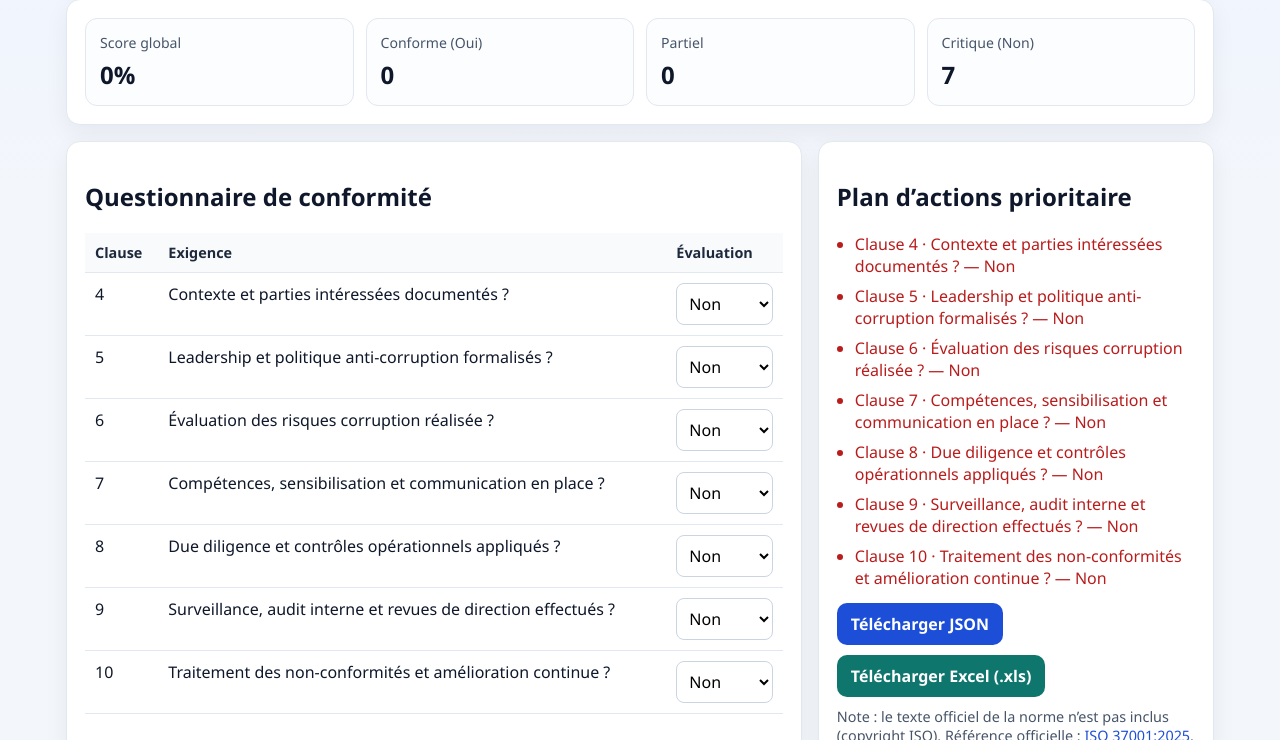
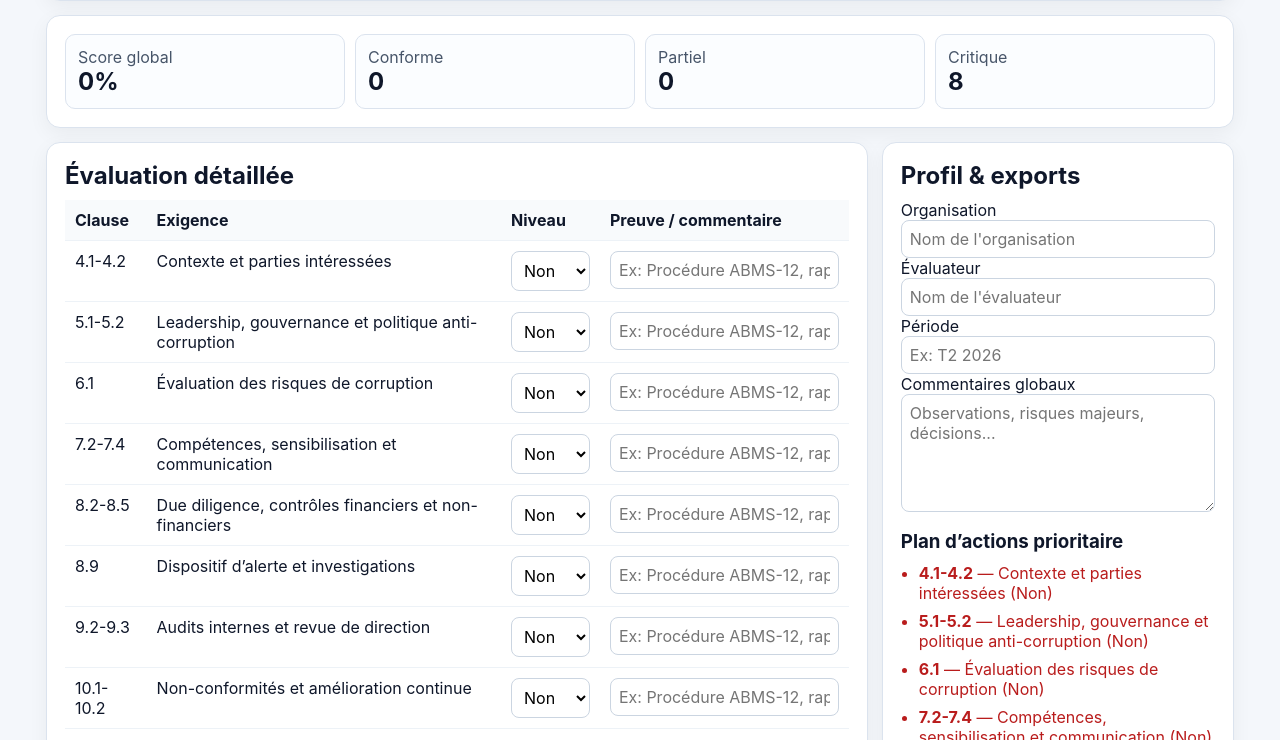
Before and after one commit to AHAJ00/AHJ, a plain HTML site: page index.html in a window 1280 px wide. Shown: the part 142-882 px from the top of the page. Drawn offline with Linux system fonts and the light colour scheme.

Commit message:
Build complete professional ISO 37001 assessment HTML interface

```diff
--- a/index.html
+++ b/index.html
@@ -3,241 +3,161 @@
 <head>
   <meta charset="UTF-8" />
   <meta name="viewport" content="width=device-width, initial-scale=1.0" />
-  <title>Évaluation ISO 37001:2025 | Tableau de bord professionnel</title>
+  <title>Évaluation professionnelle ISO 37001:2025</title>
   <style>
-    :root {
-      --bg: #f3f6fb;
-      --card: #ffffff;
-      --text: #0f172a;
-      --muted: #475569;
-      --primary: #1d4ed8;
-      --primary-soft: #dbeafe;
-      --ok: #166534;
-      --warn: #b45309;
-      --danger: #b91c1c;
-      --border: #e2e8f0;
-    }
-    * { box-sizing: border-box; }
-    body {
-      margin: 0;
-      font-family: "Segoe UI", Roboto, Arial, sans-serif;
-      color: var(--text);
-      background: linear-gradient(180deg, #eff4ff 0%, var(--bg) 35%, var(--bg) 100%);
-    }
-    .container { max-width: 1180px; margin: 24px auto; padding: 0 16px; }
-    .card {
-      background: var(--card);
-      border: 1px solid var(--border);
-      border-radius: 14px;
-      padding: 18px;
-      box-shadow: 0 8px 24px rgba(15, 23, 42, .06);
-      margin-bottom: 16px;
-    }
-    .header { display: flex; justify-content: space-between; gap: 16px; flex-wrap: wrap; }
-    .title { margin: 0; font-size: 1.5rem; }
-    .subtitle { margin: 8px 0 0; color: var(--muted); }
-    .badge { background: var(--primary-soft); color: var(--primary); padding: 6px 10px; border-radius: 999px; font-weight: 600; }
-
-    .kpi { display: grid; grid-template-columns: repeat(4, 1fr); gap: 12px; }
-    .tile { border: 1px solid var(--border); border-radius: 12px; padding: 14px; background: #fcfdff; }
-    .tile .label { color: var(--muted); font-size: .88rem; }
-    .tile .value { margin-top: 6px; font-size: 1.5rem; font-weight: 700; }
-
-    .layout { display: grid; grid-template-columns: 1.3fr .7fr; gap: 16px; }
-    table { width: 100%; border-collapse: collapse; }
-    th, td { padding: 10px; border-bottom: 1px solid var(--border); text-align: left; vertical-align: top; }
-    th { font-size: .9rem; color: #1e293b; background: #f8fafc; }
-    select, button { font: inherit; }
-    select {
-      width: 100%;
-      border: 1px solid #cbd5e1;
-      border-radius: 8px;
-      padding: 8px;
-      background: white;
-    }
-    .actions-list { margin: 0; padding-left: 18px; display: grid; gap: 8px; }
-    .status-ok { color: var(--ok); }
-    .status-warn { color: var(--warn); }
-    .status-danger { color: var(--danger); }
-    .btns { display: flex; gap: 10px; flex-wrap: wrap; margin-top: 14px; }
-    button {
-      border: 0;
-      border-radius: 10px;
-      padding: 10px 14px;
-      cursor: pointer;
-      font-weight: 600;
-    }
-    .btn-primary { background: var(--primary); color: #fff; }
-    .btn-secondary { background: #0f766e; color: #fff; }
-    .footer-note { color: var(--muted); font-size: .9rem; margin-top: 10px; }
-    a { color: var(--primary); text-decoration: none; }
-    a:hover { text-decoration: underline; }
-
-    @media (max-width: 980px) {
-      .kpi { grid-template-columns: repeat(2, 1fr); }
-      .layout { grid-template-columns: 1fr; }
-    }
-    @media (max-width: 560px) {
-      .kpi { grid-template-columns: 1fr; }
-    }
+    :root{--bg:#f4f7fb;--card:#fff;--text:#0f172a;--muted:#475569;--primary:#1d4ed8;--ok:#166534;--warn:#b45309;--danger:#b91c1c;--border:#dbe3ee}
+    *{box-sizing:border-box} body{margin:0;font-family:Inter,Segoe UI,Arial,sans-serif;background:var(--bg);color:var(--text)}
+    .container{max-width:1220px;margin:24px auto;padding:0 16px}
+    .card{background:var(--card);border:1px solid var(--border);border-radius:14px;padding:18px;box-shadow:0 6px 20px rgba(0,0,0,.05);margin-bottom:14px}
+    .header{display:flex;justify-content:space-between;gap:14px;align-items:flex-start;flex-wrap:wrap}
+    .badge{background:#e0ebff;color:var(--primary);font-weight:700;padding:6px 10px;border-radius:999px}
+    .muted{color:var(--muted)} h1,h2,h3{margin:0 0 10px}
+    .kpi{display:grid;grid-template-columns:repeat(4,1fr);gap:10px}.tile{padding:12px;border:1px solid var(--border);border-radius:10px;background:#fbfdff}.tile .v{font-size:1.5rem;font-weight:700}
+    .layout{display:grid;grid-template-columns:1.4fr .6fr;gap:14px}
+    table{width:100%;border-collapse:collapse} th,td{padding:10px;border-bottom:1px solid #edf2f7;vertical-align:top} th{background:#f8fafc;text-align:left}
+    select,input,textarea,button{font:inherit}
+    select,input,textarea{width:100%;padding:8px;border:1px solid #cbd5e1;border-radius:8px;background:#fff}
+    .actions{padding-left:18px;display:grid;gap:8px;margin:0}.ok{color:var(--ok)}.warn{color:var(--warn)}.danger{color:var(--danger)}
+    .btns{display:flex;flex-wrap:wrap;gap:8px} button{border:0;border-radius:10px;padding:10px 13px;cursor:pointer;font-weight:700}
+    .b1{background:var(--primary);color:#fff}.b2{background:#0f766e;color:#fff}.b3{background:#6b7280;color:#fff}.b4{background:#334155;color:#fff}
+    .small{font-size:.9rem}
+    @media (max-width:980px){.layout{grid-template-columns:1fr}.kpi{grid-template-columns:repeat(2,1fr)}}
+    @media (max-width:560px){.kpi{grid-template-columns:1fr}}
   </style>
 </head>
 <body>
-  <div class="container">
+  <main class="container">
     <section class="card header">
       <div>
-        <h1 class="title">Outil professionnel d’auto-évaluation ISO 37001:2025</h1>
-        <p class="subtitle">Évaluez votre dispositif anti-corruption, identifiez les priorités et exportez un rapport pour suivi.</p>
+        <h1>Auto-évaluation professionnelle ISO 37001:2025</h1>
+        <p class="muted">Questionnaire, scoring, plan d’actions, preuves, et exports (JSON / XLS / HTML).</p>
       </div>
-      <div class="badge">Version locale · Données non partagées</div>
+      <div class="badge">Local & confidentiel</div>
     </section>
 
     <section class="card">
       <div class="kpi">
-        <div class="tile"><div class="label">Score global</div><div id="score" class="value">0%</div></div>
-        <div class="tile"><div class="label">Conforme (Oui)</div><div id="okCount" class="value">0</div></div>
-        <div class="tile"><div class="label">Partiel</div><div id="partialCount" class="value">0</div></div>
-        <div class="tile"><div class="label">Critique (Non)</div><div id="criticalCount" class="value">0</div></div>
+        <div class="tile"><div class="muted">Score global</div><div id="score" class="v">0%</div></div>
+        <div class="tile"><div class="muted">Conforme</div><div id="okCount" class="v">0</div></div>
+        <div class="tile"><div class="muted">Partiel</div><div id="partialCount" class="v">0</div></div>
+        <div class="tile"><div class="muted">Critique</div><div id="criticalCount" class="v">0</div></div>
       </div>
     </section>
 
     <section class="layout">
-      <div class="card">
-        <h2>Questionnaire de conformité</h2>
-        <table id="checklist" aria-label="Checklist ISO 37001"></table>
+      <article class="card">
+        <h2>Évaluation détaillée</h2>
+        <table id="tbl"></table>
+      </article>
+      <aside class="card">
+        <h2>Profil & exports</h2>
+        <label>Organisation</label><input id="org" placeholder="Nom de l'organisation" />
+        <label>Évaluateur</label><input id="auditor" placeholder="Nom de l'évaluateur" />
+        <label>Période</label><input id="period" placeholder="Ex: T2 2026" />
+        <label>Commentaires globaux</label><textarea id="notes" rows="5" placeholder="Observations, risques majeurs, décisions..."></textarea>
+
+        <h3 style="margin-top:14px">Plan d’actions prioritaire</h3>
+        <ul id="actions" class="actions"></ul>
+
+        <div class="btns" style="margin-top:14px">
+          <button class="b1" id="dlJson">Télécharger JSON</button>
+          <button class="b2" id="dlXls">Télécharger Excel (.xls)</button>
+          <button class="b3" id="saveLocal">Sauvegarder local</button>
+          <button class="b3" id="loadLocal">Charger local</button>
+          <button class="b4" id="dlHtml">Télécharger cette interface HTML</button>
         </div>
 
-      <aside class="card">
-        <h2>Plan d’actions prioritaire</h2>
-        <ul id="actions" class="actions-list"></ul>
-
-        <div class="btns">
-          <button id="downloadJson" class="btn-primary">Télécharger JSON</button>
-          <button id="downloadExcel" class="btn-secondary">Télécharger Excel (.xls)</button>
-        </div>
-
-        <p class="footer-note">
-          Note : le texte officiel de la norme n’est pas inclus (copyright ISO).
-          Référence officielle : <a href="https://www.iso.org/standard/85816.html" target="_blank" rel="noopener">ISO 37001:2025</a>.
-        </p>
+        <p class="muted small" style="margin-top:10px">Référence officielle ISO 37001:2025 : <a href="https://www.iso.org/standard/85816.html" target="_blank" rel="noopener">Page ISO</a>. Texte de la norme non inclus.</p>
       </aside>
     </section>
-  </div>
+  </main>
 
 <script>
 const items = [
-      { id: 'ctx', clause: '4', q: 'Contexte et parties intéressées documentés ?' },
-      { id: 'lead', clause: '5', q: 'Leadership et politique anti-corruption formalisés ?' },
-      { id: 'risk', clause: '6', q: 'Évaluation des risques corruption réalisée ?' },
-      { id: 'support', clause: '7', q: 'Compétences, sensibilisation et communication en place ?' },
-      { id: 'ops', clause: '8', q: 'Due diligence et contrôles opérationnels appliqués ?' },
-      { id: 'perf', clause: '9', q: 'Surveillance, audit interne et revues de direction effectués ?' },
-      { id: 'improv', clause: '10', q: 'Traitement des non-conformités et amélioration continue ?' }
+  ['4.1-4.2','Contexte et parties intéressées'],
+  ['5.1-5.2','Leadership, gouvernance et politique anti-corruption'],
+  ['6.1','Évaluation des risques de corruption'],
+  ['7.2-7.4','Compétences, sensibilisation et communication'],
+  ['8.2-8.5','Due diligence, contrôles financiers et non-financiers'],
+  ['8.9','Dispositif d’alerte et investigations'],
+  ['9.2-9.3','Audits internes et revue de direction'],
+  ['10.1-10.2','Non-conformités et amélioration continue']
 ];
-
-    const scoreByAnswer = { 'Non': 0, 'Partiel': 50, 'Oui': 100 };
-    const checklist = document.getElementById('checklist');
+const scale = {'Non':0,'Partiel':50,'Oui':100};
+const table = document.getElementById('tbl');
 const actions = document.getElementById('actions');
 
-    function renderChecklist() {
-      checklist.innerHTML = '<tr><th>Clause</th><th>Exigence</th><th>Évaluation</th></tr>' + items.map((item) => `
-        <tr>
-          <td>${item.clause}</td>
-          <td>${item.q}</td>
-          <td>
-            <select data-id="${item.id}">
-              <option>Non</option>
-              <option>Partiel</option>
-              <option>Oui</option>
-            </select>
-          </td>
-        </tr>
-      `).join('');
-
-      checklist.querySelectorAll('select').forEach((s) => s.addEventListener('change', updateDashboard));
-      updateDashboard();
+function row(id, clause, req){
+return `<tr>
+<td>${clause}</td><td>${req}</td>
+<td><select data-id="${id}"><option>Non</option><option>Partiel</option><option>Oui</option></select></td>
+<td><input data-proof="${id}" placeholder="Ex: Procédure ABMS-12, rapport audit 2026-04"/></td>
+</tr>`;
 }
 
-    function getValues() {
-      return items.map((item) => {
-        const answer = checklist.querySelector(`select[data-id="${item.id}"]`).value;
-        return { ...item, answer, score: scoreByAnswer[answer] };
+function render(){
+  table.innerHTML = '<tr><th>Clause</th><th>Exigence</th><th>Niveau</th><th>Preuve / commentaire</th></tr>' + items.map((it,idx)=>row(idx,it[0],it[1])).join('');
+  table.querySelectorAll('select,input').forEach(el=>el.addEventListener('input',compute));
+  ['org','auditor','period','notes'].forEach(id=>document.getElementById(id).addEventListener('input',compute));
+  compute();
+}
+
+function collect(){
+  return items.map((it,idx)=>{
+    const ans = table.querySelector(`select[data-id="${idx}"]`).value;
+    const proof = table.querySelector(`input[data-proof="${idx}"]`).value.trim();
+    return {clause:it[0], requirement:it[1], answer:ans, score:scale[ans], proof};
   });
 }
 
-    function updateDashboard() {
-      const values = getValues();
-      const total = values.reduce((sum, item) => sum + item.score, 0);
-      const global = Math.round((total / (values.length * 100)) * 100);
-      const ok = values.filter(v => v.answer === 'Oui').length;
-      const partial = values.filter(v => v.answer === 'Partiel').length;
-      const critical = values.filter(v => v.answer === 'Non').length;
+function compute(){
+  const results = collect();
+  const total = results.reduce((s,r)=>s+r.score,0);
+  const pct = Math.round(total/(results.length*100)*100);
+  const ok = results.filter(r=>r.answer==='Oui').length;
+  const partial = results.filter(r=>r.answer==='Partiel').length;
+  const critical = results.filter(r=>r.answer==='Non').length;
+  score.textContent = pct + '%'; okCount.textContent=ok; partialCount.textContent=partial; criticalCount.textContent=critical;
 
-      document.getElementById('score').textContent = `${global}%`;
-      document.getElementById('okCount').textContent = ok;
-      document.getElementById('partialCount').textContent = partial;
-      document.getElementById('criticalCount').textContent = critical;
-
-      const pending = values.filter(v => v.answer !== 'Oui');
-      actions.innerHTML = pending.length
-        ? pending.map((v) => `<li class="${v.answer === 'Non' ? 'status-danger' : 'status-warn'}">Clause ${v.clause} · ${v.q} — ${v.answer}</li>`).join('')
-        : '<li class="status-ok">Aucune action prioritaire : tous les critères sont conformes.</li>';
+  const priorities = results.filter(r=>r.answer!=='Oui');
+  actions.innerHTML = priorities.length ? priorities.map(p=>`<li class="${p.answer==='Non'?'danger':'warn'}"><strong>${p.clause}</strong> — ${p.requirement} (${p.answer})</li>`).join('') : '<li class="ok">Toutes les exigences sont conformes.</li>';
 
   window.report = {
-        standard: 'ISO 37001:2025',
-        generated_at: new Date().toISOString(),
-        global_score_percent: global,
-        results: values
+    standard:'ISO 37001:2025', generated_at:new Date().toISOString(),
+    organization:org.value.trim(), evaluator:auditor.value.trim(), period:period.value.trim(), global_notes:notes.value.trim(),
+    global_score_percent:pct, summary:{ok,partial,critical}, results
   };
 }
 
-    function escapeHtml(text) {
-      return String(text)
-        .replace(/&/g, '&amp;')
-        .replace(/</g, '&lt;')
-        .replace(/>/g, '&gt;')
-        .replace(/"/g, '&quot;')
-        .replace(/'/g, '&#039;');
+function download(name, mime, content){
+  const blob = new Blob([content], {type:mime}); const a=document.createElement('a'); a.href=URL.createObjectURL(blob); a.download=name; a.click(); URL.revokeObjectURL(a.href);
 }
 
-    function exportJson() {
-      const blob = new Blob([JSON.stringify(window.report, null, 2)], { type: 'application/json' });
-      const a = document.createElement('a');
-      a.href = URL.createObjectURL(blob);
-      a.download = 'auto-evaluation-iso-37001-2025.json';
-      a.click();
-      URL.revokeObjectURL(a.href);
-    }
+function esc(t){return String(t).replace(/&/g,'&amp;').replace(/</g,'&lt;').replace(/>/g,'&gt;').replace(/"/g,'&quot;').replace(/'/g,'&#039;');}
 
-    function exportExcel() {
-      const report = window.report;
-      const rows = report.results.map((r) => `
-        <tr><td>${escapeHtml(r.clause)}</td><td>${escapeHtml(r.q)}</td><td>${escapeHtml(r.answer)}</td><td>${r.score}</td></tr>
-      `).join('');
+document.getElementById('dlJson').addEventListener('click', ()=>download('evaluation-iso-37001-2025.json','application/json',JSON.stringify(window.report,null,2)));
 
-      const html = `<!DOCTYPE html><html><head><meta charset="UTF-8"></head><body>
-        <table border="1">
-          <tr><th>Norme</th><td>${escapeHtml(report.standard)}</td></tr>
-          <tr><th>Date génération</th><td>${escapeHtml(report.generated_at)}</td></tr>
-          <tr><th>Score global (%)</th><td>${report.global_score_percent}</td></tr>
-        </table><br/>
-        <table border="1">
-          <tr><th>Clause</th><th>Exigence</th><th>Évaluation</th><th>Score</th></tr>
-          ${rows}
-        </table>
+document.getElementById('dlXls').addEventListener('click', ()=>{
+  const r = window.report;
+  const rows = r.results.map(x=>`<tr><td>${esc(x.clause)}</td><td>${esc(x.requirement)}</td><td>${esc(x.answer)}</td><td>${x.score}</td><td>${esc(x.proof)}</td></tr>`).join('');
+  const html = `<!doctype html><html><head><meta charset="UTF-8"></head><body>
+    <table border="1"><tr><th>Norme</th><td>${esc(r.standard)}</td></tr><tr><th>Organisation</th><td>${esc(r.organization)}</td></tr><tr><th>Évaluateur</th><td>${esc(r.evaluator)}</td></tr><tr><th>Période</th><td>${esc(r.period)}</td></tr><tr><th>Score global (%)</th><td>${r.global_score_percent}</td></tr><tr><th>Généré le</th><td>${esc(r.generated_at)}</td></tr></table><br/>
+    <table border="1"><tr><th>Clause</th><th>Exigence</th><th>Niveau</th><th>Score</th><th>Preuve/commentaire</th></tr>${rows}</table>
   </body></html>`;
+  download('evaluation-iso-37001-2025.xls','application/vnd.ms-excel;charset=utf-8;',html);
+});
 
-      const blob = new Blob([html], { type: 'application/vnd.ms-excel;charset=utf-8;' });
-      const a = document.createElement('a');
-      a.href = URL.createObjectURL(blob);
-      a.download = 'auto-evaluation-iso-37001-2025.xls';
-      a.click();
-      URL.revokeObjectURL(a.href);
-    }
+document.getElementById('saveLocal').addEventListener('click', ()=>{ localStorage.setItem('iso37001_assessment', JSON.stringify(window.report)); alert('Sauvegarde locale effectuée.'); });
+document.getElementById('loadLocal').addEventListener('click', ()=>{
+  const raw=localStorage.getItem('iso37001_assessment'); if(!raw){alert('Aucune sauvegarde trouvée.'); return;}
+  const r=JSON.parse(raw); org.value=r.organization||''; auditor.value=r.evaluator||''; period.value=r.period||''; notes.value=r.global_notes||'';
+  (r.results||[]).forEach((x,idx)=>{ const s=table.querySelector(`select[data-id="${idx}"]`); const p=table.querySelector(`input[data-proof="${idx}"]`); if(s) s.value=x.answer||'Non'; if(p) p.value=x.proof||'';});
+  compute(); alert('Sauvegarde chargée.');
+});
 
-    document.getElementById('downloadJson').addEventListener('click', exportJson);
-    document.getElementById('downloadExcel').addEventListener('click', exportExcel);
-    renderChecklist();
+document.getElementById('dlHtml').addEventListener('click', ()=>download('interface-evaluation-iso-37001-2025.html','text/html;charset=utf-8',document.documentElement.outerHTML));
+
+render();
 </script>
 </body>
 </html>
```
Lines whose indentation alone changed are shown as unchanged.
